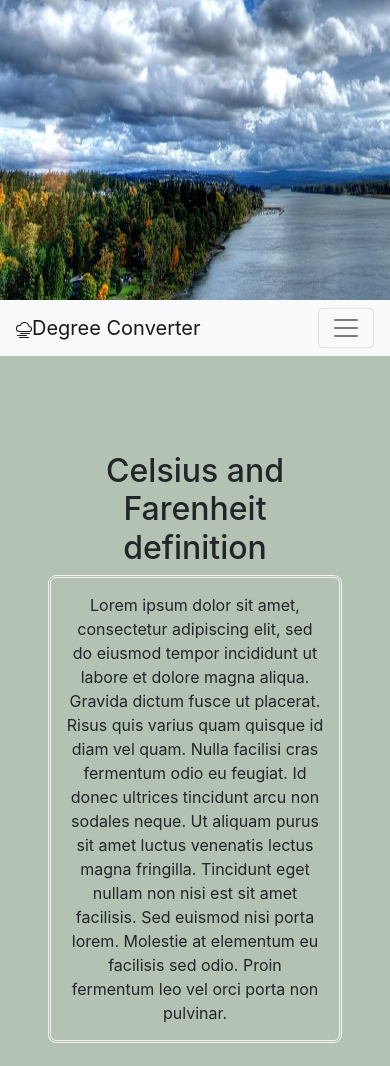
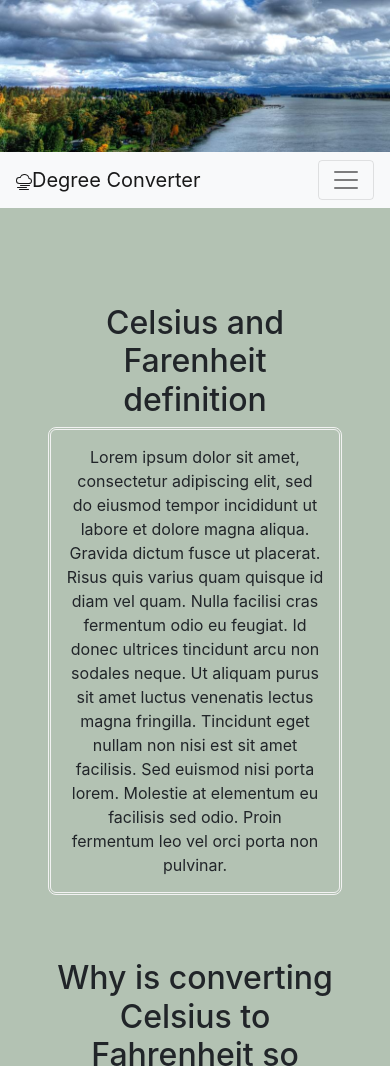
Before and after one commit to tatyana16/Temperature-Converters-Website, a plain HTML site: page index.html in a window 390 px wide. Shown: the top 1066 px of the page. Drawn offline with nearby package versions, Linux system fonts and the light colour scheme.

Commit message:
Made images responsive

```diff
--- a/index.html
+++ b/index.html
@@ -16,7 +16,7 @@
     <!--BANNER-->
     <header class="pb-5">
         <div class="w3-content">
-            <img class="mySlides" src="assets/images/weather-banner.jpeg" alt="custom_html_banner1" style="width:100%"
+            <img class="responsive" src="assets/images/weather-banner.jpeg" alt="custom_html_banner1" style="width:100%"
                 height="300">
         </div>
         <!--BANNER-->
--- a/main.css
+++ b/main.css
@@ -24,3 +24,8 @@ p {
     display: flex;
     flex-direction: column;
   }
+
+  .responsive {
+    width: 100%;
+    height: auto;
+  }
```
Also changed, not shown: celsius_fahrenheit.html (+1 -1 lines), fahrenheit_celsius.html (+1 -1 lines).
